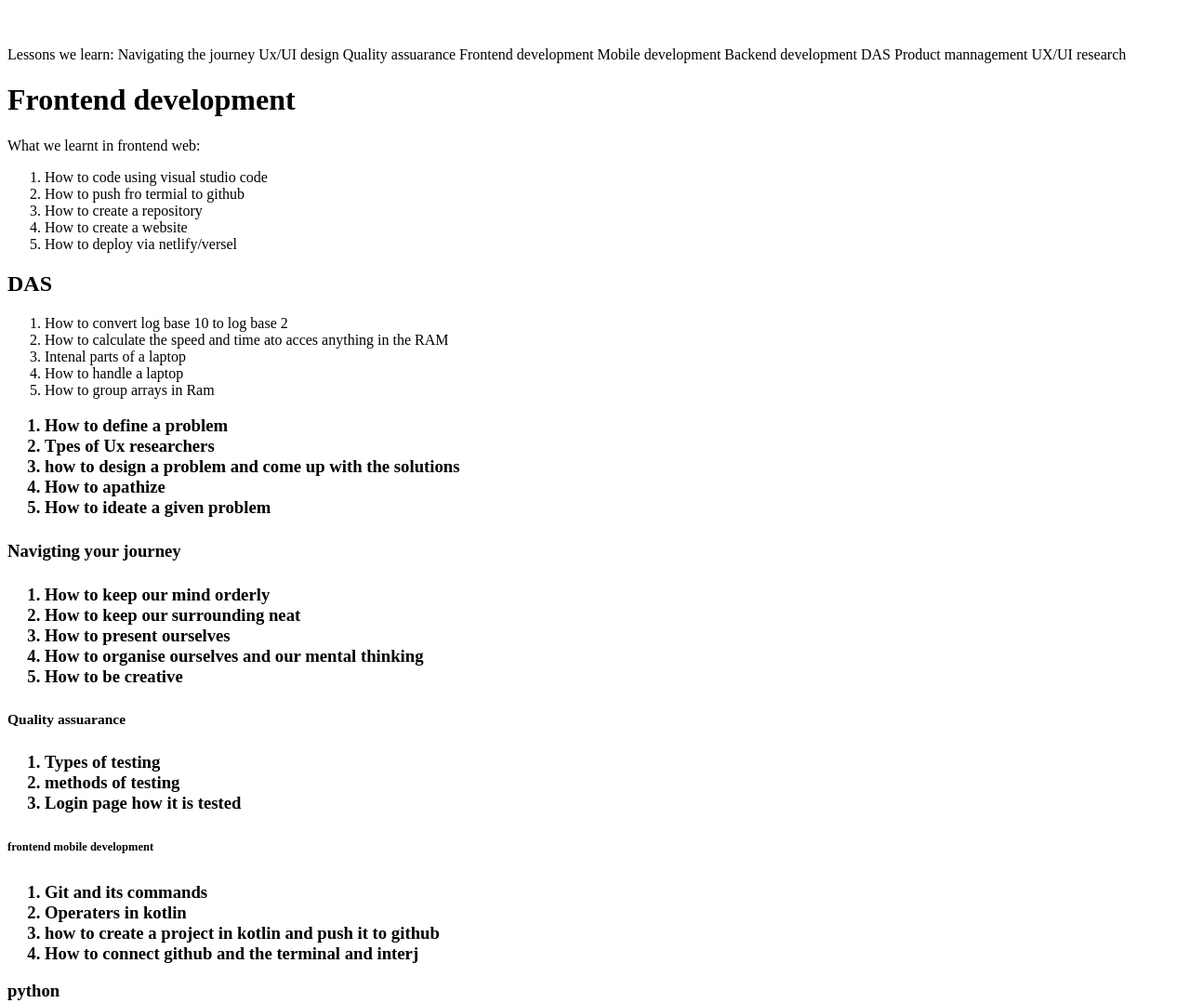
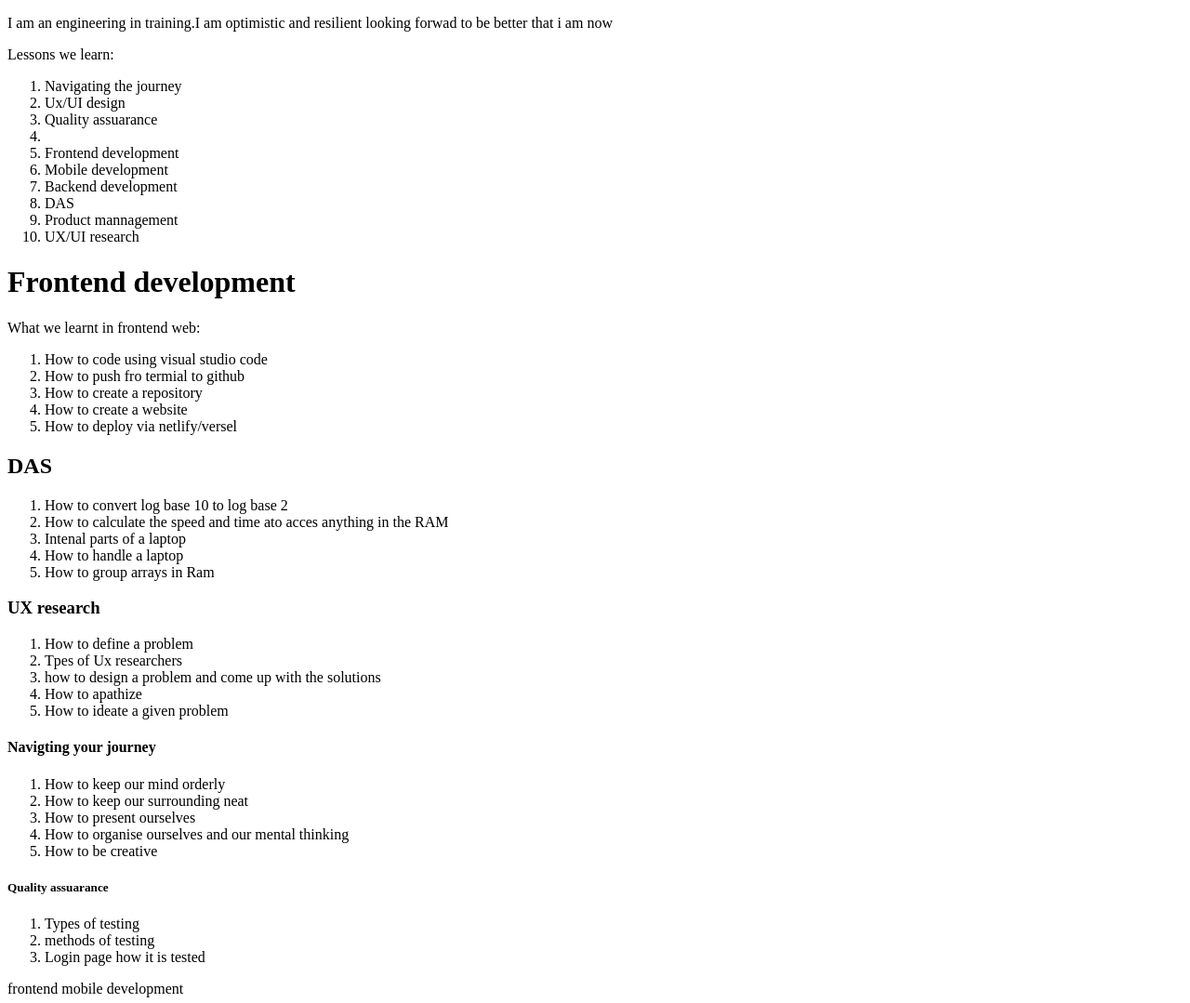
Before and after one commit to esthernkariuki/Miscellaneous, a plain HTML site: page index.html in a window 1280 px wide. Shown: the top 1079 px of the page at 93% size. Drawn offline with Linux system fonts and the light colour scheme.

Commit message:
created a website

```diff
--- a/index.html
+++ b/index.html
@@ -4,24 +4,33 @@
     <meta charset="UTF-8">
     <meta name="viewport" content="width=device-width, initial-scale=1.0">
     <title>Document</title>
+    <style>
+        class{
+            margin:0 auto;
+
+        }
+    </style>
 </head>
 <body>
     <p scr=AkiraChix-Headshots-February-2025-16(4) alt="my profile picture" width="200"></p>
+    <span>I am an engineering in training.I am optimistic and resilient looking forwad to be better that i am now</span>
     <br>
     <p>
         Lessons we learn:
-        Navigating the journey
-        Ux/UI design
-        Quality assuarance
-        Frontend development
-        Mobile development
-        Backend development
-        DAS
-        Product mannagement
-        UX/UI research
+        <ol>
+       <li> Navigating the journey</li>
+      <li>  Ux/UI design</li>
+      <li>  Quality assuarance<li>
+      <li>  Frontend development</li>
+      <li>  Mobile development</li>
+      <li> Backend development</li>
+       <li> DAS</li>
+       <li> Product mannagement</li>
+        <li>UX/UI research</ol>
 
     </p>
-    <h1>Frontend development</h1>
+
+    <class><h1>Frontend development</h1>
     <p>What we learnt in frontend web:
         <ol>
             <li>How to code using visual studio code</li>
@@ -41,7 +50,7 @@
             <li>How to group arrays in Ram</li>
         </ol>
     </p>
-<h3><UX research</h3>
+<h3>UX research</h3>
 <p>
     <ol>
         <li>How to define a problem</li>
@@ -71,7 +80,7 @@
 
 </ol>
 </p>
-<h6>frontend mobile development</h6>
+<p><b></b>frontend mobile development</b></p>
 <ol>
     <li>Git and its commands</li>
     <li>Operaters in kotlin</li>
@@ -104,6 +113,7 @@
         <li>Principles of designing</li>
         <li>Elements of designing</li>
         <li>Keenness in designing</li>
-    </ol>
+
+    </class>
 </body>
 </html>
```
